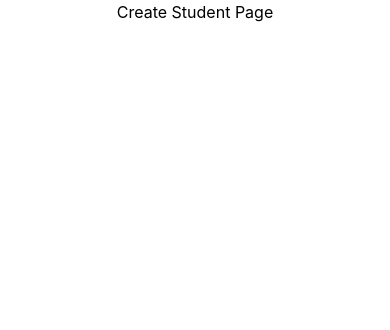
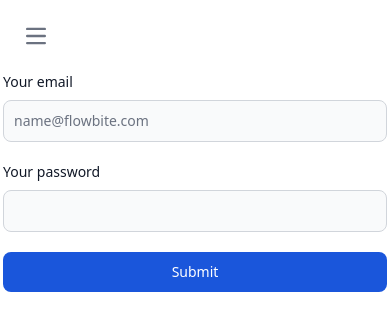
Before and after one commit to augustosplett/students-form-react, a React (Create React App) app: page /create-student in a window 390 px wide. Shown: the top 330 px of the page. Built offline with nearby package versions, Linux system fonts and the light colour scheme.

Commit message:
implemented navbar

```diff
--- a/package.json
+++ b/package.json
@@ -6,6 +6,7 @@
     "@testing-library/jest-dom": "^5.17.0",
     "@testing-library/react": "^13.4.0",
     "@testing-library/user-event": "^13.5.0",
+    "flowbite-react": "^0.10.1",
     "react": "^18.3.1",
     "react-dom": "^18.3.1",
     "react-router-dom": "^6.26.2",
--- a/src/App.css
+++ /dev/null
@@ -1,38 +0,0 @@
-.App {
-  text-align: center;
-}
-
-.App-logo {
-  height: 40vmin;
-  pointer-events: none;
-}
-
-@media (prefers-reduced-motion: no-preference) {
-  .App-logo {
-    animation: App-logo-spin infinite 20s linear;
-  }
-}
-
-.App-header {
-  background-color: #282c34;
-  min-height: 100vh;
-  display: flex;
-  flex-direction: column;
-  align-items: center;
-  justify-content: center;
-  font-size: calc(10px + 2vmin);
-  color: white;
-}
-
-.App-link {
-  color: #61dafb;
-}
-
-@keyframes App-logo-spin {
-  from {
-    transform: rotate(0deg);
-  }
-  to {
-    transform: rotate(360deg);
-  }
-}
--- a/src/App.js
+++ b/src/App.js
@@ -1,4 +1,3 @@
-import './App.css';
 import { BrowserRouter as Router, Route, Routes } from 'react-router-dom';
 import Home from './pages/Home';
 import CreateStudent from './pages/CreateStudent';
--- /dev/null
+++ b/src/components/NavBar/index.jsx
@@ -0,0 +1,62 @@
+import { Link } from "react-router-dom";
+import { useState } from "react";
+
+const NavBar = () => {
+    const [isOpen, setIsOpen] = useState(false);
+
+    const toggleMenu = () => {
+        setIsOpen(!isOpen);
+    };
+    return(
+        <nav class="bg-white border-gray-200 dark:bg-gray-900">
+            <div class="max-w-screen-xl flex flex-wrap items-center justify-between mx-auto p-4">
+                <button
+                    onClick={toggleMenu}
+                    data-collapse-toggle="navbar-default"
+                    type="button"
+                    class="inline-flex items-center p-2 w-10 h-10 justify-center text-sm text-gray-500 rounded-lg md:hidden hover:bg-gray-100 focus:outline-none focus:ring-2 focus:ring-gray-200 dark:text-gray-400 dark:hover:bg-gray-700 dark:focus:ring-gray-600"
+                    aria-controls="navbar-default"
+                    aria-expanded="false"
+                >
+                    <span class="sr-only">Open main menu</span>
+                    <svg
+                            className="w-5 h-5"
+                            aria-hidden="true"
+                            xmlns="http://www.w3.org/2000/svg"
+                            fill="none"
+                            viewBox="0 0 17 14"
+                    >
+                    <path
+                        stroke="currentColor"
+                        strokeLinecap="round"
+                        strokeLinejoin="round"
+                        strokeWidth="2"
+                        d="M1 1h15M1 7h15M1 13h15"
+                    />
+                    </svg>
+                </button>
+                <div
+                    className={`${
+                        isOpen ? "block" : "hidden"
+                    } w-full md:block md:w-auto`}
+                    id="navbar-default"
+                >
+                <ul class="font-medium flex flex-col p-4 md:p-0 mt-4 border border-gray-100 rounded-lg bg-gray-50 md:flex-row md:space-x-8 rtl:space-x-reverse md:mt-0 md:border-0 md:bg-white dark:bg-gray-800 md:dark:bg-gray-900 dark:border-gray-700">
+                    <li>
+                    <Link to="/" class="block py-2 px-3 text-white bg-blue-700 rounded md:bg-transparent md:text-blue-700 md:p-0 dark:text-white md:dark:text-blue-500" aria-current="page">Home</Link>
+                    </li>
+                    <li>
+                    <Link to="/create-student" class="block py-2 px-3 text-gray-900 rounded hover:bg-gray-100 md:hover:bg-transparent md:border-0 md:hover:text-blue-700 md:p-0 dark:text-white md:dark:hover:text-blue-500 dark:hover:bg-gray-700 dark:hover:text-white md:dark:hover:bg-transparent">Create Student</Link>
+                    </li>
+                    <li>
+                    <Link to="/list-students" class="block py-2 px-3 text-gray-900 rounded hover:bg-gray-100 md:hover:bg-transparent md:border-0 md:hover:text-blue-700 md:p-0 dark:text-white md:dark:hover:text-blue-500 dark:hover:bg-gray-700 dark:hover:text-white md:dark:hover:bg-transparent">List Students </Link>
+                    </li>
+                </ul>
+                </div>
+            </div>
+        </nav>
+
+    )
+}
+
+export default NavBar;
--- a/src/index.css
+++ b/src/index.css
@@ -1,17 +1,3 @@
 @tailwind base;
 @tailwind components;
 @tailwind utilities;
-
-body {
-  margin: 0;
-  font-family: -apple-system, BlinkMacSystemFont, 'Segoe UI', 'Roboto', 'Oxygen',
-    'Ubuntu', 'Cantarell', 'Fira Sans', 'Droid Sans', 'Helvetica Neue',
-    sans-serif;
-  -webkit-font-smoothing: antialiased;
-  -moz-osx-font-smoothing: grayscale;
-}
-
-code {
-  font-family: source-code-pro, Menlo, Monaco, Consolas, 'Courier New',
-    monospace;
-}
--- /dev/null
+++ b/src/models/Student.js
@@ -0,0 +1,11 @@
+class Student{
+    //{name: string; surname: string; dob: datetime; course: string; } (all fileds are required)
+    constructor(name, surname, dob, course){
+        this.name = name;
+        this.surname = surname;
+        this.dob = dob;
+        this.course = course;
+    }
+
+
+}
--- a/src/pages/CreateStudent/index.jsx
+++ b/src/pages/CreateStudent/index.jsx
@@ -1,7 +1,26 @@
+import NavBar from "../../components/NavBar";
+//{name: string; surname: string; dob: datetime; course: string; } (all fileds are required)
 const CreateStudent = () => {
-    return(
-        <h1>Create Student Page</h1>
-    )
+  return (
+    <div>
+    <NavBar/>
+    <form class="max-w-sm mx-auto">
+            <div class="mb-5">
+                <label for="email" class="block mb-2 text-sm font-medium text-gray-900 dark:text-white">Your email</label>
+                <input type="email" id="email" class="bg-gray-50 border border-gray-300 text-gray-900 text-sm rounded-lg focus:ring-blue-500 focus:border-blue-500 block w-full p-2.5 dark:bg-gray-700 dark:border-gray-600 dark:placeholder-gray-400 dark:text-white dark:focus:ring-blue-500 dark:focus:border-blue-500" placeholder="name@flowbite.com" required />
+            </div>
+            <div class="mb-5">
+                <label for="password" class="block mb-2 text-sm font-medium text-gray-900 dark:text-white">Your password</label>
+                <input type="password" id="password" class="bg-gray-50 border border-gray-300 text-gray-900 text-sm rounded-lg focus:ring-blue-500 focus:border-blue-500 block w-full p-2.5 dark:bg-gray-700 dark:border-gray-600 dark:placeholder-gray-400 dark:text-white dark:focus:ring-blue-500 dark:focus:border-blue-500" required />
+            </div>
+
+            <button type="submit" class="text-white bg-blue-700 hover:bg-blue-800 focus:ring-4 focus:outline-none focus:ring-blue-300 font-medium rounded-lg text-sm w-full sm:w-auto px-5 py-2.5 text-center dark:bg-blue-600 dark:hover:bg-blue-700 dark:focus:ring-blue-800">Submit</button>
+        </form>
+    </div>
+
+
+  )
 }
 
+
 export default CreateStudent;
--- a/tailwind.config.js
+++ b/tailwind.config.js
@@ -1,11 +1,15 @@
+const flowbite = require("flowbite-react/tailwind");
+
 /** @type {import('tailwindcss').Config} */
 module.exports = {
   content: [
-    "./src/**/*.{html,js, jsx}",
-    "./src/**/**/*.{html,js, jsx}"
+    "./index.html",
+    "./src/**/*.{js,ts,jsx,tsx}",
+    "./src/components/*.{js,jsx,ts,tsx}",
+    "./src/pages/*.{js,jsx,ts,tsx}",
+    flowbite.content(),
   ],
-  theme: {
-    extend: {},
-  },
-  plugins: [],
-}
+  plugins: [
+    flowbite.plugin(),
+  ],
+};
```
Also changed, not shown: 1 other file (tests, documents, lock files or other folders).
